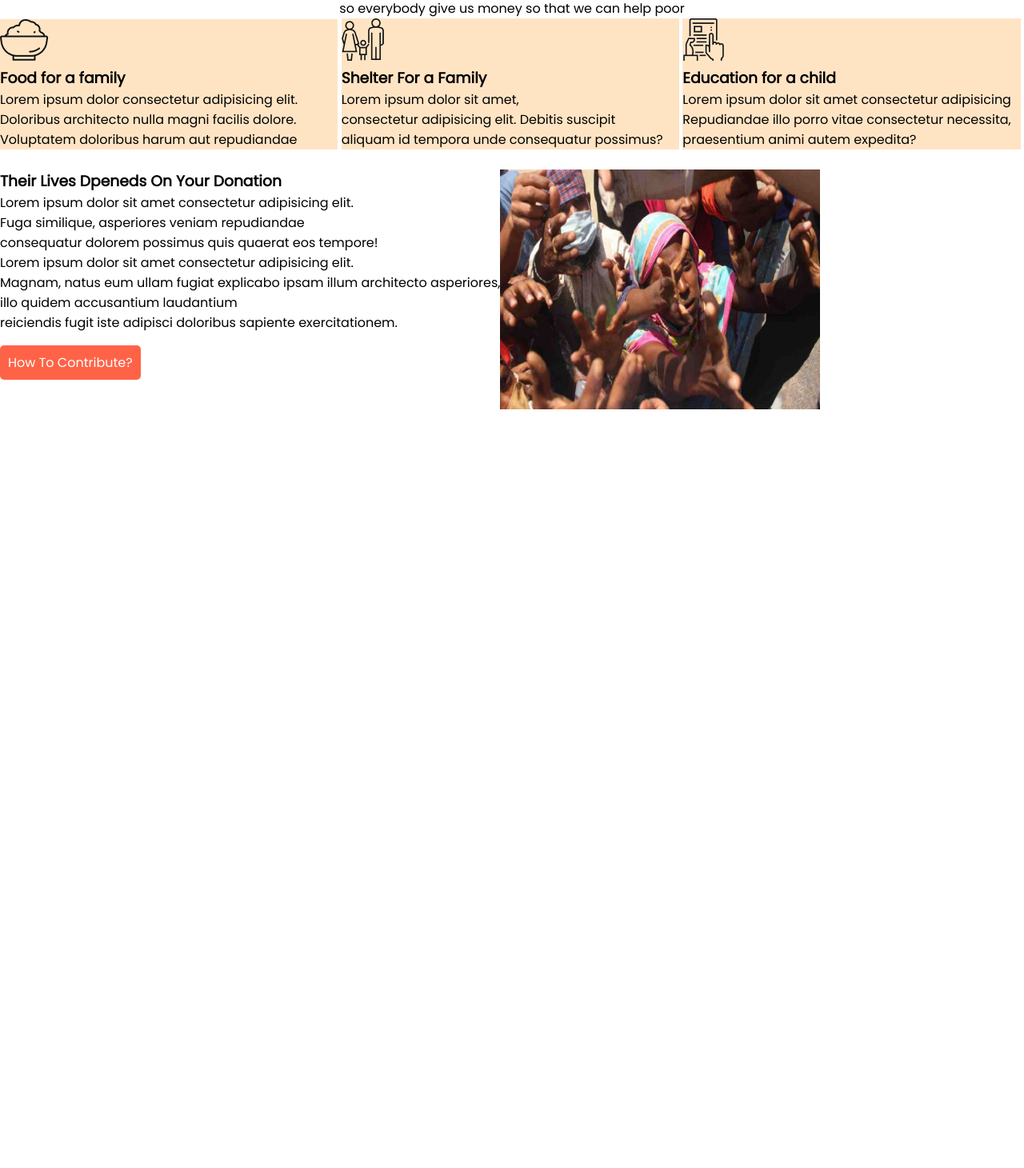
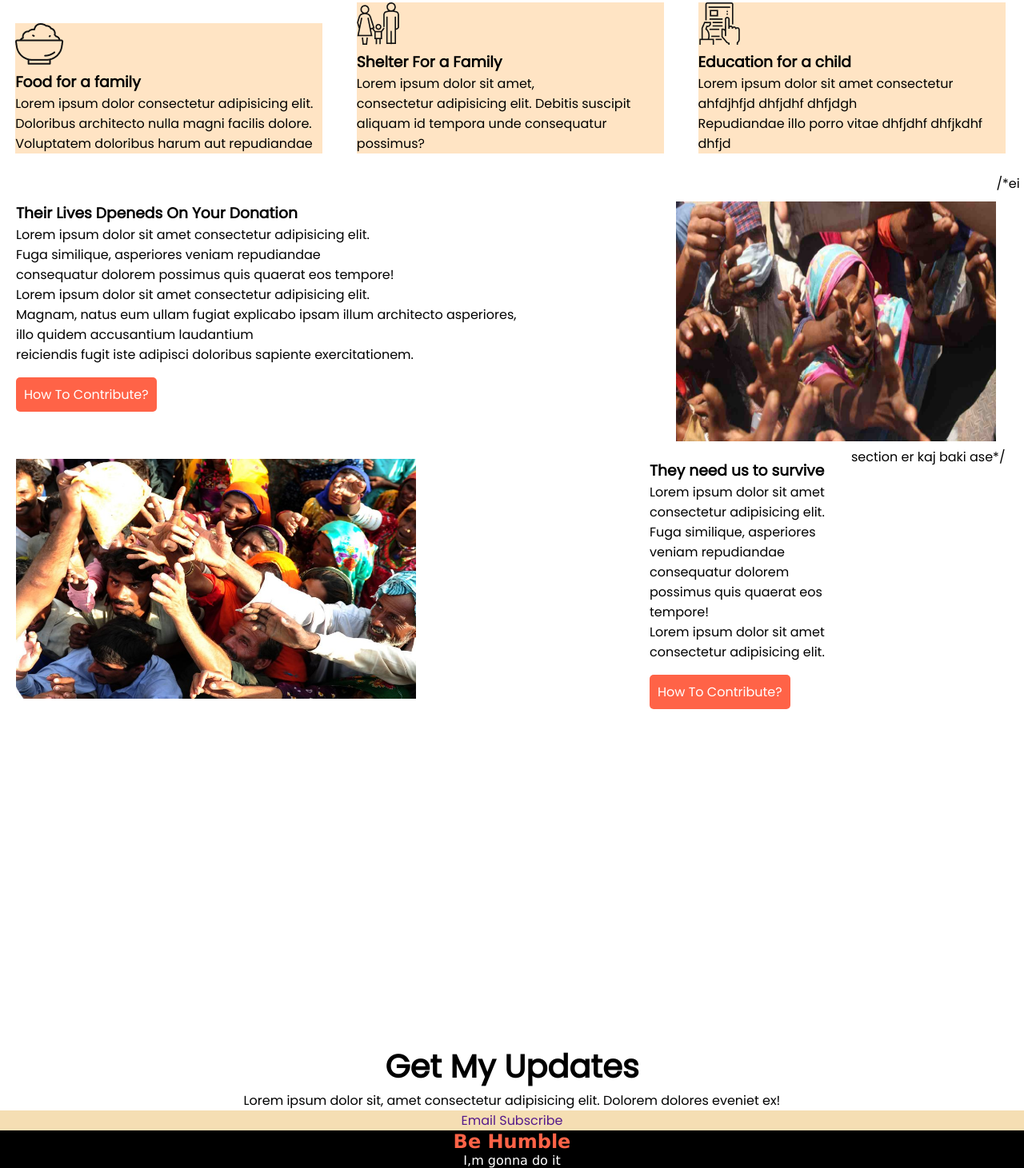
Before and after one commit to mirazovro/donate-today, a plain HTML site: page index.html in a window 1280 px wide. Shown: the part 969-2430 px from the top of the page at 80% size. Before the commit the page ends 1488 px from the top, so only its background shows below. Drawn offline with Linux system fonts and the light colour scheme.

Commit message:
last commit

```diff
--- a/index.html
+++ b/index.html
@@ -74,7 +74,7 @@
         <div class="section-divider">
             <img src="icons/Frame-1.png" alt="">
             <h3>Education for a child</h3>
-            <p>Lorem ipsum dolor sit amet consectetur adipisicing <br> Repudiandae illo porro vitae consectetur necessita, <br> praesentium animi autem expedita?</p>
+            <p>Lorem ipsum dolor sit amet consectetur ahfdjhfjd dhfjdhf dhfjdgh<br> Repudiandae illo porro vitae dhfjdhf dhfjkdhf dhfjd </p>
         </div>
         </section>
         <br>
@@ -90,5 +90,36 @@
 
             </div>
         </section>
+
+        <section>
+          <div class="survive-section">
+            <img style="height:300px ; width: 500px " src="images/donation0.jpg" alt="">
+
+        </div>
+          <div class="survive-section">
+              <div id="last">
+                <h3>They need us to survive</h3>
+              <p>Lorem ipsum dolor sit amet consectetur adipisicing elit. <br> Fuga similique, asperiores veniam repudiandae <br> consequatur dolorem possimus quis quaerat eos tempore! <br> Lorem ipsum dolor sit amet consectetur adipisicing elit.</p>
+              <br>
+              <a class="dbtn" href="https://fonts.google.com/specimen/Rubik+Moonrocks">How To Contribute?</a>
+              </div>
+          </div>
+
+      </section>
+
+      <section>
+        /*ei section er kaj baki ase*/
+        <div id="update">
+          <h1>Get My Updates</h1>
+          <p>Lorem ipsum dolor sit, amet consectetur adipisicing elit. Dolorem dolores eveniet ex!</p>
+        </div>
+        <div class="mail-btn">
+          <a id="btn0" href="">Email Subscribe</a>
+        </div>
+      </section>
+      <footer>
+        <h2 style=color:tomato;>Be Humble</h2>
+        <p>I,m gonna do it</p>
+      </footer>
   </body>
 </html>
--- a/style.css
+++ b/style.css
@@ -2,6 +2,7 @@
   margin: 0;
   padding: 0;
   box-sizing: border-box;
+
 }
 
 body {
@@ -15,6 +16,7 @@ body {
   background-size: cover;
   padding-bottom: 300px;
   color:white;
+
 }
 
 h1 {
@@ -64,19 +66,73 @@ h2{
 
 #donate-id{
 text-align: center;
-margin-top: 100px;
+margin-top: 50px;
 }
 
 .section-divider{
-    width:33%;
+    box-sizing: border-box;
+    margin-top: 30px;
+    margin-left: 1.5%;
+    margin-right: 1.5%;
+    width:30%;
     display: inline-block;
     background-color: bisque;
     justify-content: space-evenly;
 }
 
 .section-divider2{
+    box-sizing: border-box;
     width:50%
-    display: inline-flex;
+    display: inline-block;
+    margin-top: 35px;
+    margin-left: 20px;
     float:left;
-    justify-content: space-evenly;
 }
+
+.section-divider2 img{
+  margin-left: 180px;
+}
+
+.survive-section{
+  box-sizing: border-box;
+  float: left;
+  width: 40%;
+  display: inline-block;
+  margin-top: 15px;
+  margin-left: 20px;
+
+}
+
+#last{
+  margin-left: 260px;
+}
+
+
+#update{
+  margin-top: 720px;
+  text-align: center;
+}
+
+
+.mail-btn{
+
+
+  display:flex;
+  justify-content: center;
+  align-items: center;
+  background-color: wheat;
+
+}
+
+#btn0{
+  text-align: center;
+  text-decoration: none;
+
+}
+
+footer{
+  background-color: black;
+  color:white;
+  text-align: center;
+  font-family:'Lucida Sans', 'Lucida Sans Regular', 'Lucida Grande', 'Lucida Sans Unicode', Geneva, Verdana, sans-serif;
+}
```
